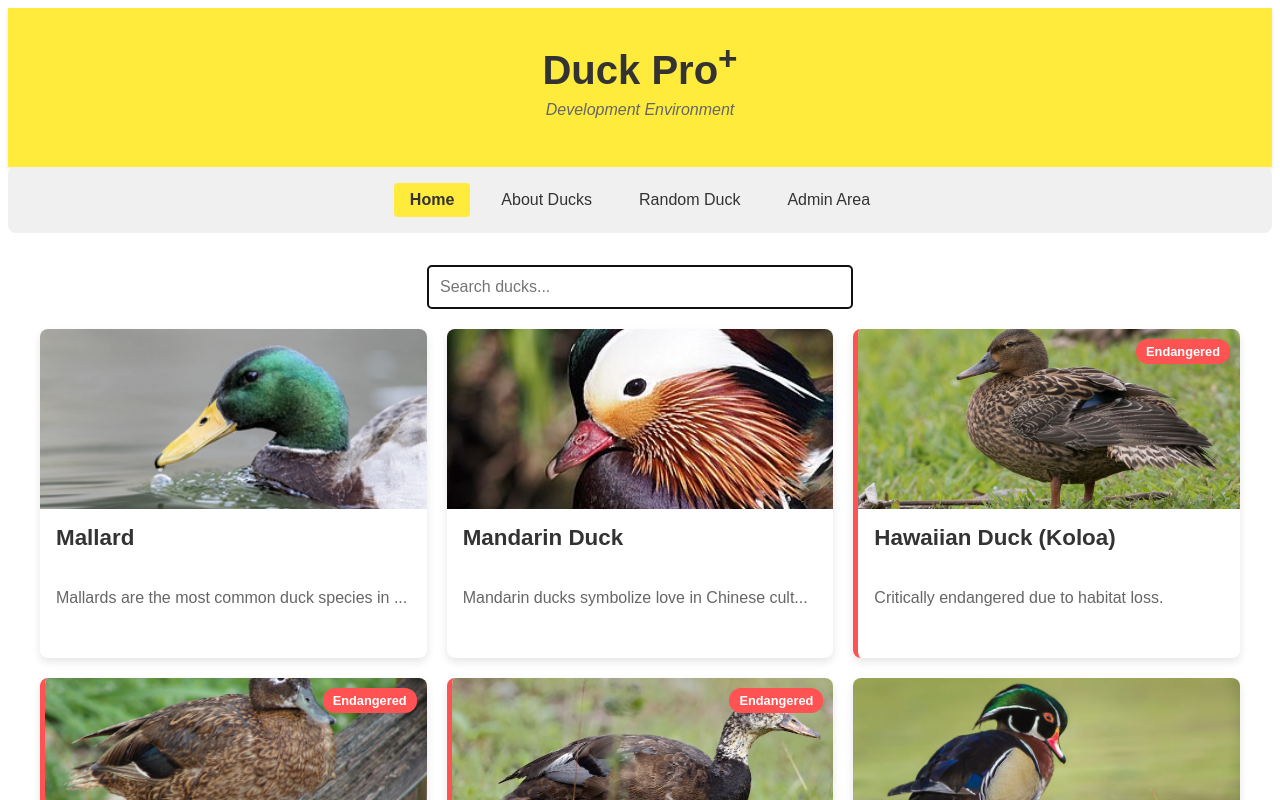
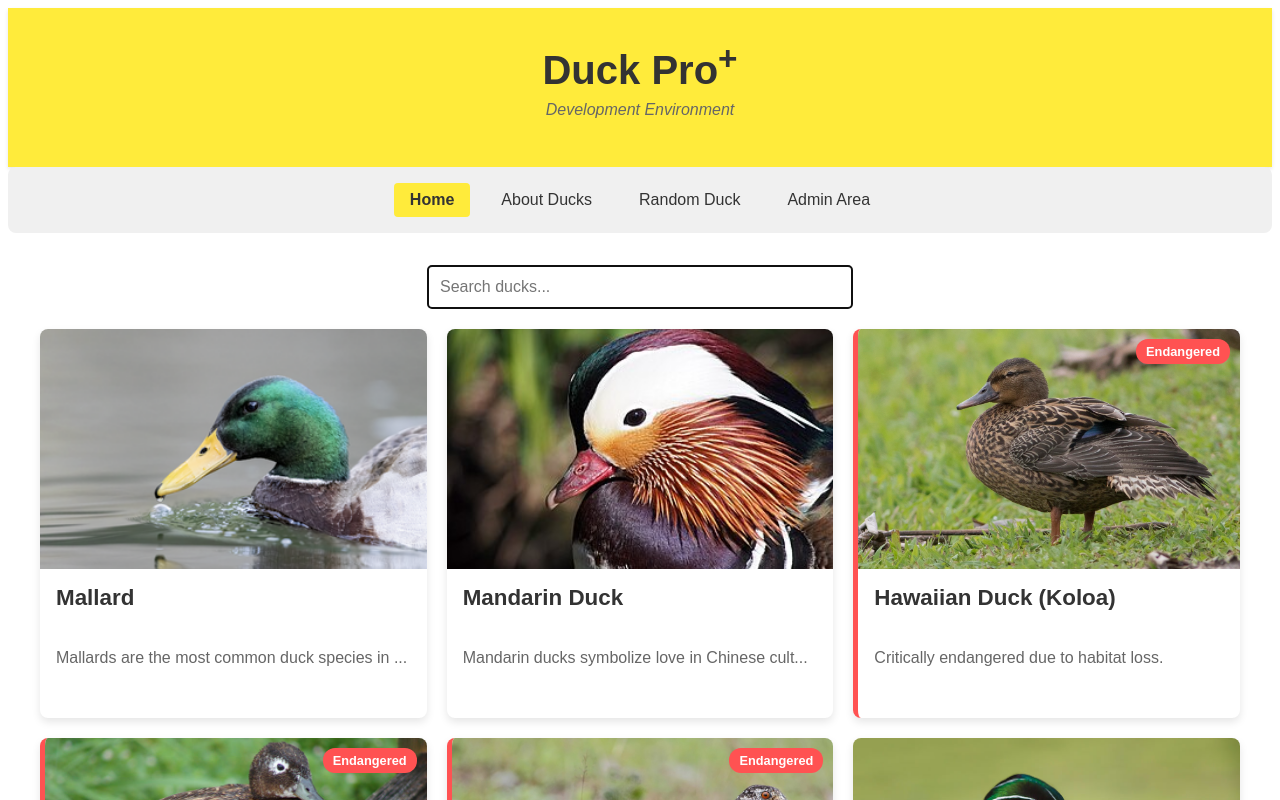
Before and after one commit to vadrif-draco/duck-pro-plus, an Angular app: page / in a window 1280 px wide. Shown: the top 800 px of the page. Built offline with nearby package versions, Linux system fonts and the light colour scheme.

Commit message:
NEED TO SEE THE DUCK GODDAMMIT

```diff
--- a/src/app/components/duck-card/duck-card.component.css
+++ b/src/app/components/duck-card/duck-card.component.css
@@ -26,7 +26,7 @@
 
 .duck-image-container {
   position: relative;
-  height: 180px;
+  height: 240px;
   overflow: hidden;
 }
 
```
